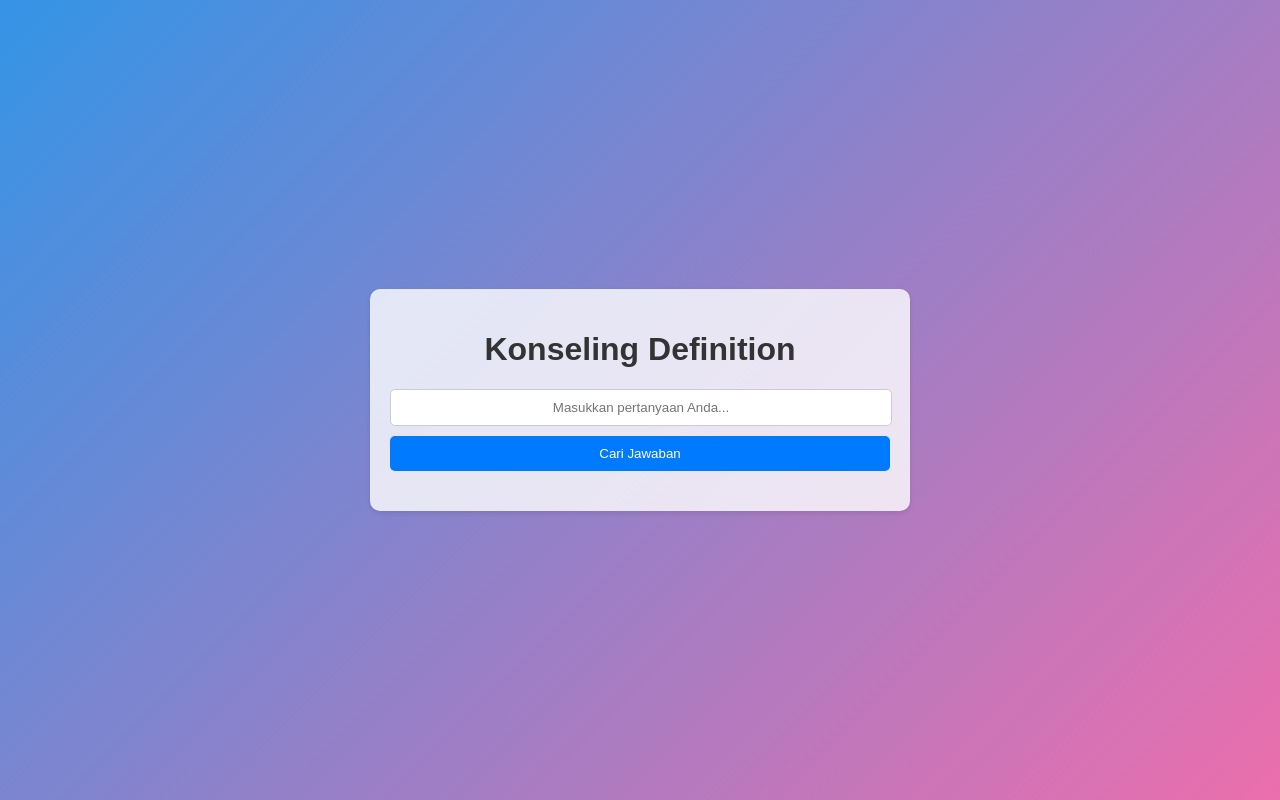
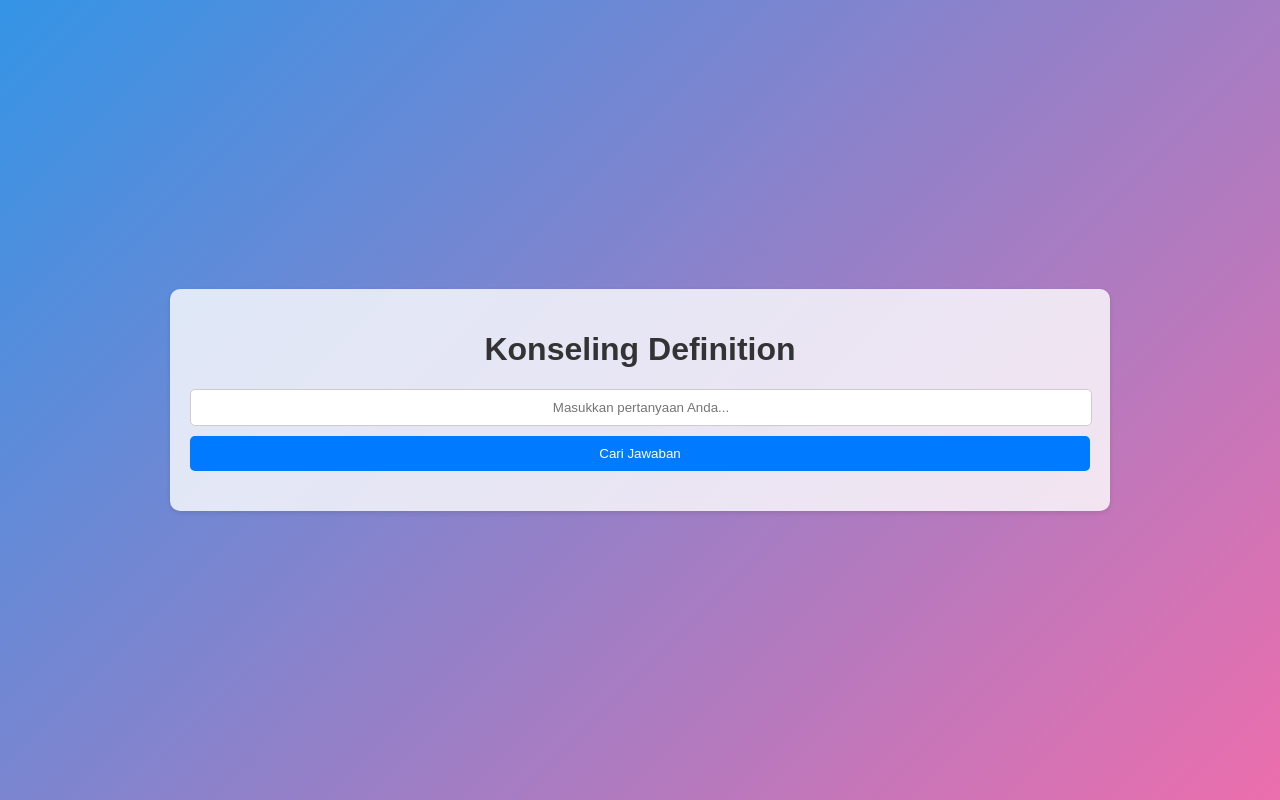
Before and after one commit to aldihostin/Chat-gpt4, a website: page index.html in a window 1280 px wide. Drawn offline with Linux system fonts and the light colour scheme.

Commit message:
Update style.css

```diff
--- a/style.css
+++ b/style.css
@@ -14,10 +14,10 @@ body {
     border-radius: 10px;
     box-shadow: 0 2px 5px rgba(0, 0, 0, 0.1);
     padding: 20px;
-    max-width: 500px;
+    max-width: 900px;
     width: 90%;
     overflow-y: auto; /* Menambahkan scroll vertikal */
-    max-height: 300px; /* Membatasi tinggi konten untuk menampilkan scroll */
+    max-height: 700px; /* Membatasi tinggi konten untuk menampilkan scroll */
 }
 
 h1 {
```
